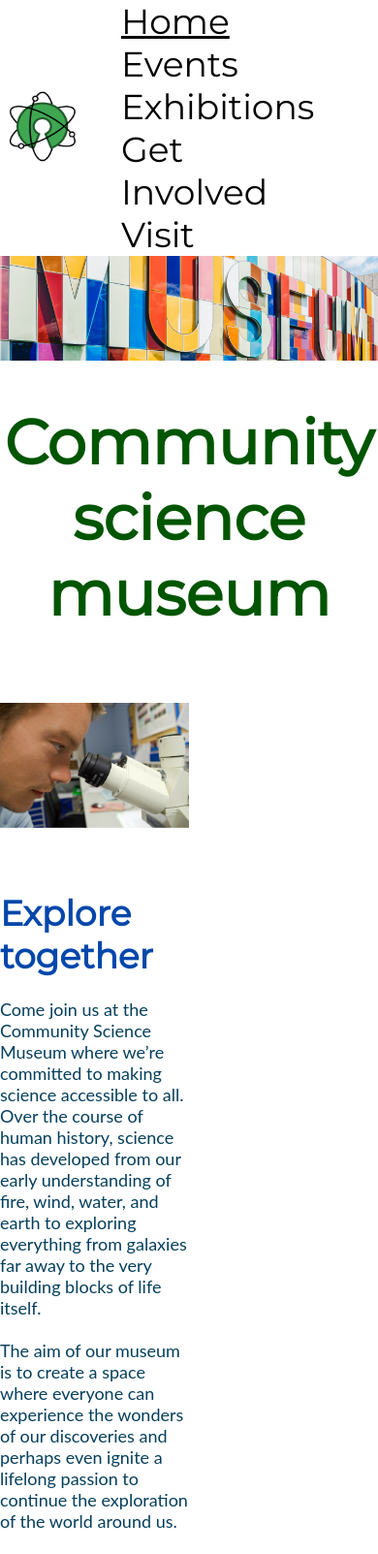
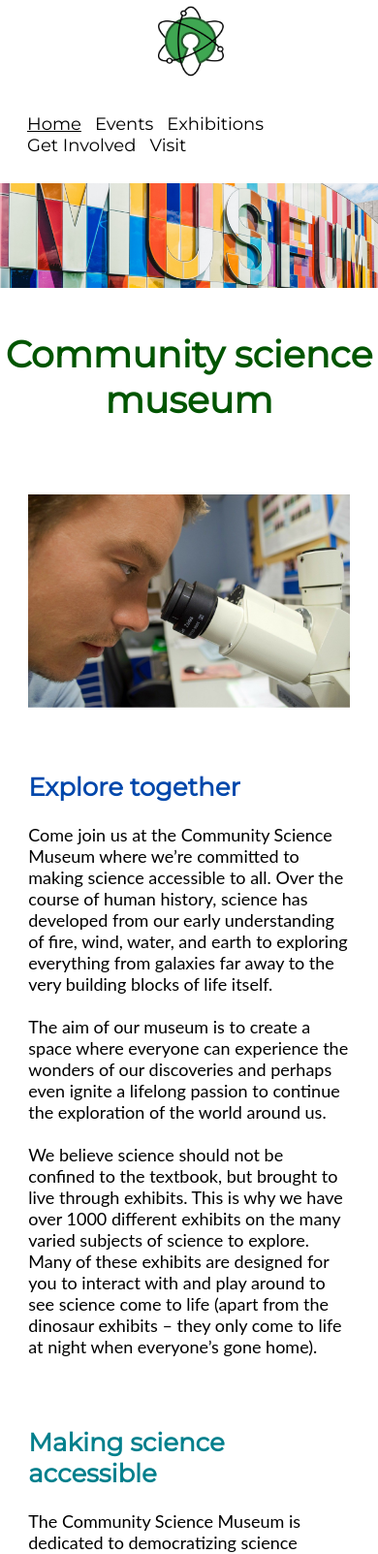
Before and after one commit to slerbakk/Semester-Project, a plain HTML site: page index.html in a window 390 px wide. Shown: the top 1603 px of the page at 97% size. Drawn offline with Linux system fonts and the light colour scheme.

Commit message:
Update style.css

```diff
--- a/style.css
+++ b/style.css
@@ -123,7 +123,11 @@ a:hover {
 }
 
 .right {
-  color: #053f5c;
+  padding: 0;
+}
+
+.left {
+  padding: 0;
 }
 
 .content {
@@ -155,7 +159,49 @@ a:hover {
 }
 
 @media (max-width: 1024px) {
+  h1 {
+    font-size: 38px;
+  }
+
+  h2 {
+    font-size: 26px;
+  }
+
   .content {
     flex-direction: column;
+    align-items: center;
+  }
+
+  .navbar {
+    flex-direction: column;
+  }
+
+  .navbar ul {
+    padding: 28px;
+  }
+
+  .navbar li {
+    font-size: 18px;
+    padding-right: 14px;
+  }
+  .medium-large {
+    width: 85%;
+  }
+
+  .medium-small {
+    width: 85%;
+  }
+
+  .text {
+    width: 85%;
   }
 }
+
+@media (min-width: 1025px) {
+  .right {
+    padding-right: 22px;
+  }
+  .left {
+    padding-left: 22px;
+  }
+}
```
